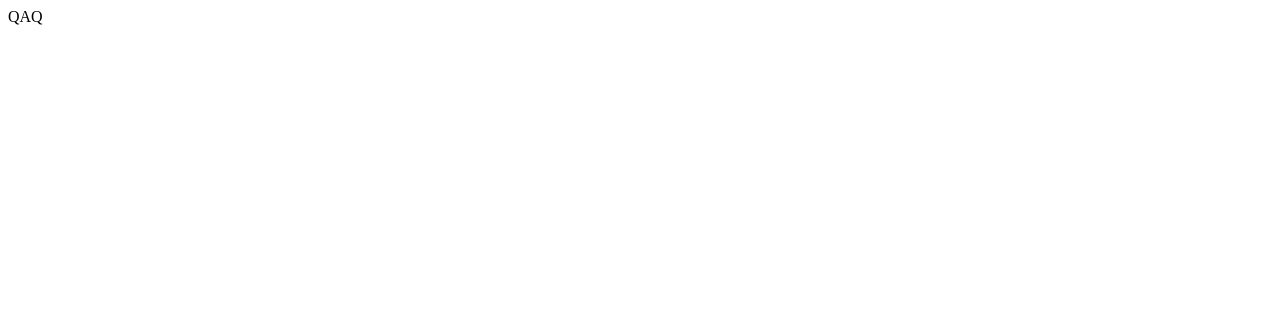
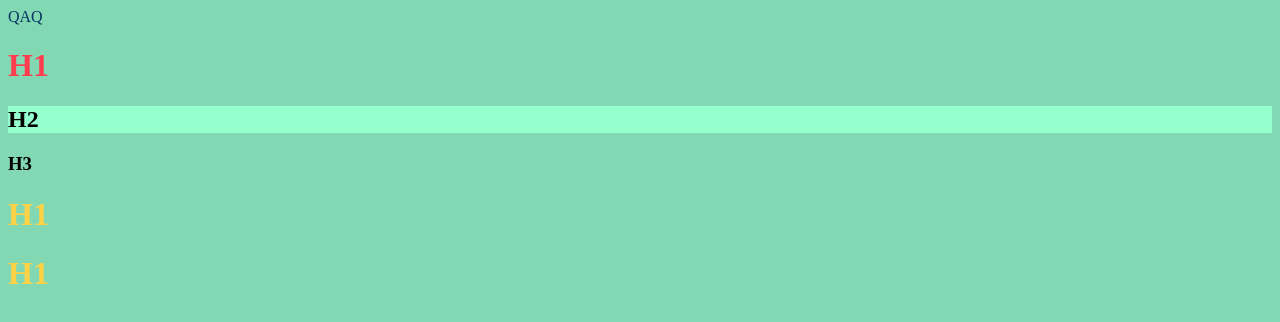
Before and after one commit to Lanlonlon/lanlonlon.github.io, a plain HTML site: page index.html in a window 1280 px wide. Drawn offline with Linux system fonts and the light colour scheme.

Commit message:
第3次變更

```diff
--- a/index.html
+++ b/index.html
@@ -3,8 +3,27 @@
 <head>
     <meta charset="UTF-8">
     <title>weEeEe</title>
+    <style>
+        h1 {
+            color: #ffd246;
+        }
+        body{
+            background: #83d8b4;
+        }
+
+    </style>
 </head>
 <body>
-QAQ
+<a style="color: #053362">QAQ</a>
+
+<h1 style="color: #ff3d4e">H1</h1>
+<h2 style="background: #96ffce">H2</h2>
+<h3>H3</h3>
+<h1>H1</h1>
+<h1>H1</h1>
+
+
+
+
 </body>
 </html>
```
